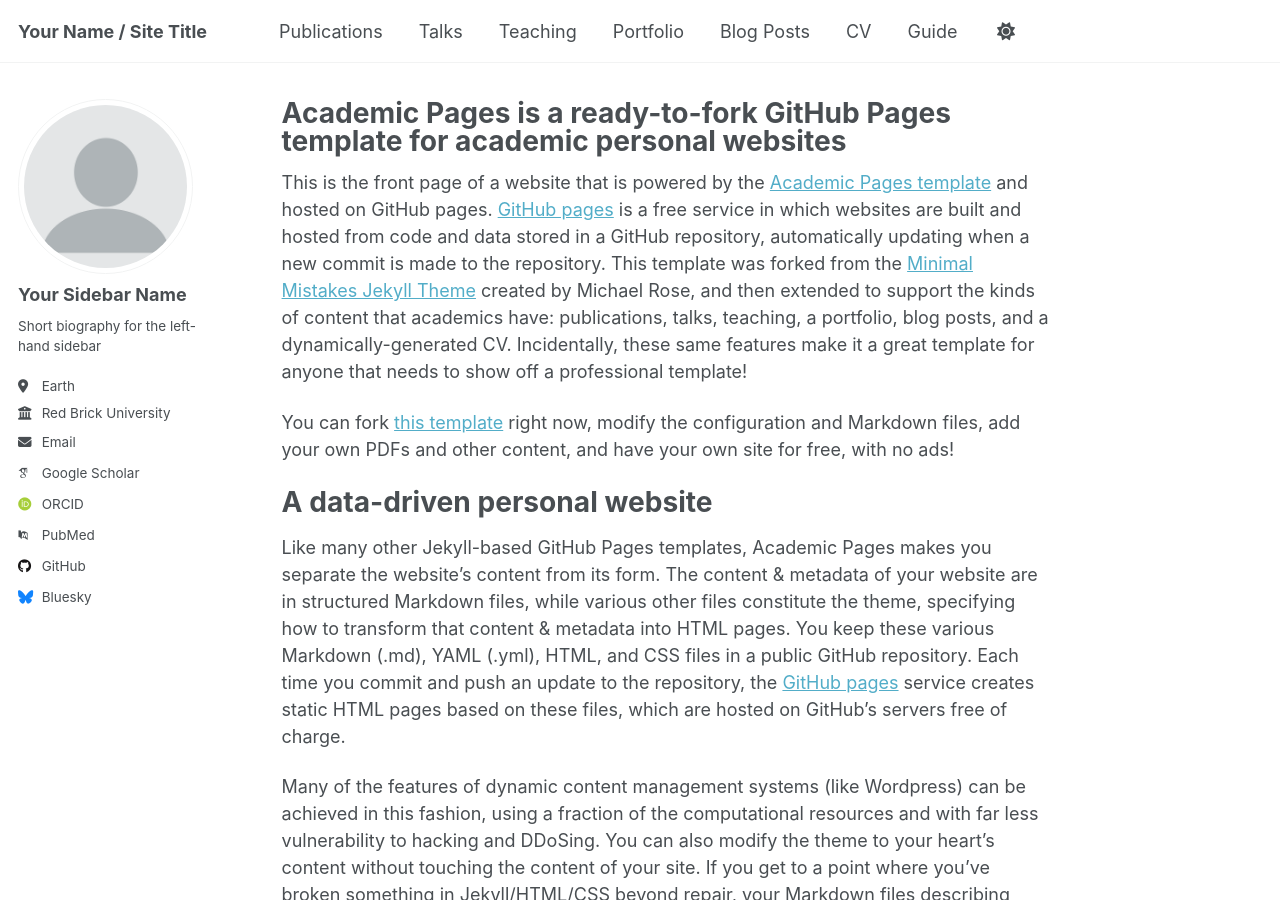
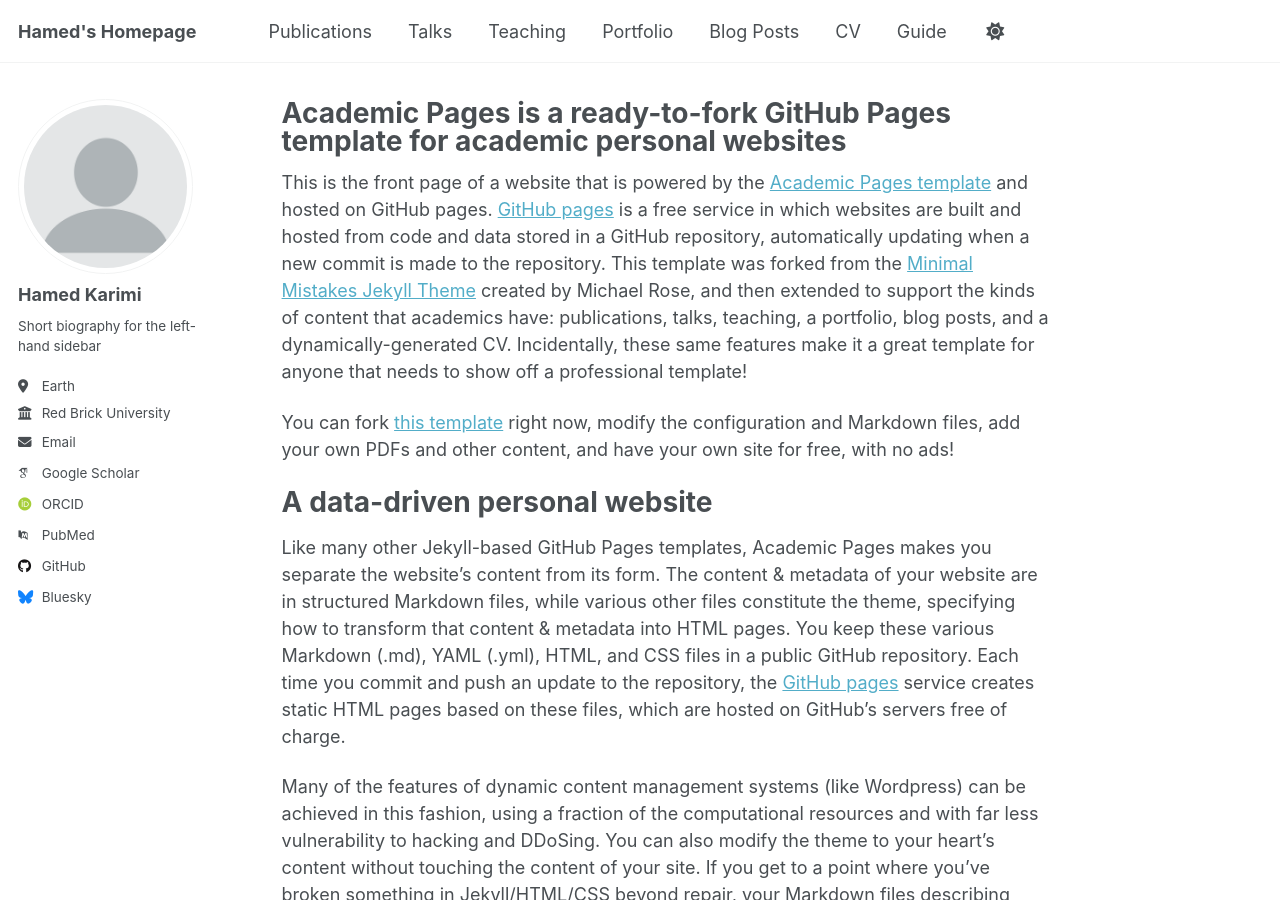
Before and after one commit to hamedmx/hamedmx.github.io, a Jekyll site: the page built from _pages/about.md, in a window 1280 px wide and 900 px high. Built offline with Jekyll 4.4.1, drawn with Linux system fonts in a browser that asks for light colours; some web fonts are replaced; a script that is not in the unit is left out.

Commit message:
Update _config.yml

```diff
--- a/_config.yml
+++ b/_config.yml
@@ -9,7 +9,7 @@
 # Basic Site Settings
 locale                   : "en-US"
 site_theme               : "default" # Currently available options are "default", "air"
-title                    : "Your Name / Site Title"
+title                    : "Hamed's Homepage"
 title_separator          : "-"
 name                     : &name "Your Name"
 description              : &description "Your Name's academic portfolio"   # Update this with a general description of your site, this is the default if not overridden by a page
@@ -24,7 +24,7 @@ repository               : "academicpages/academicpages.github.io"
 author:
   # Biographic information
   avatar           : "profile.png"
-  name             : "Your Sidebar Name"
+  name             : "Hamed Karimi"
   pronouns         : # example: "she/her"
   bio              : "Short biography for the left-hand sidebar"
   location         : "Earth"
```
